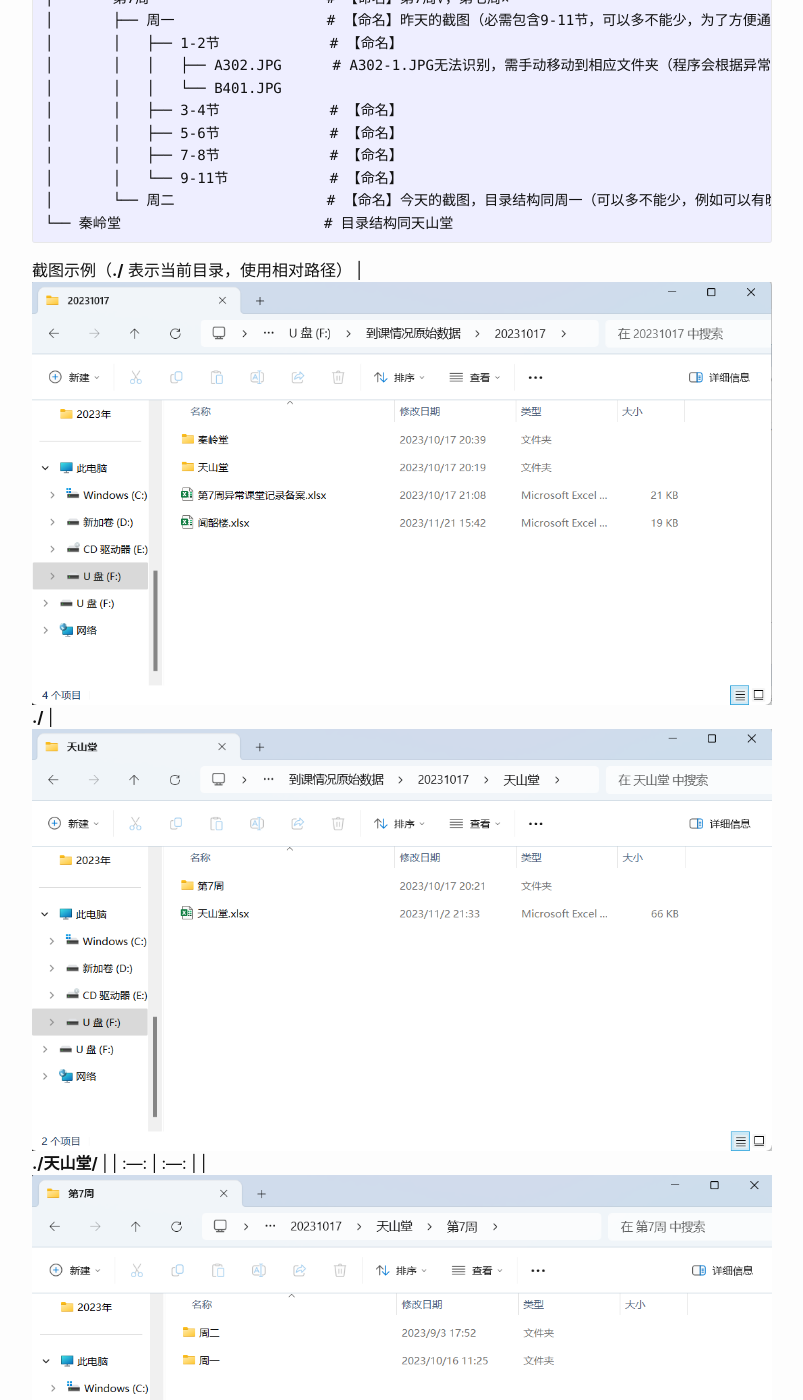
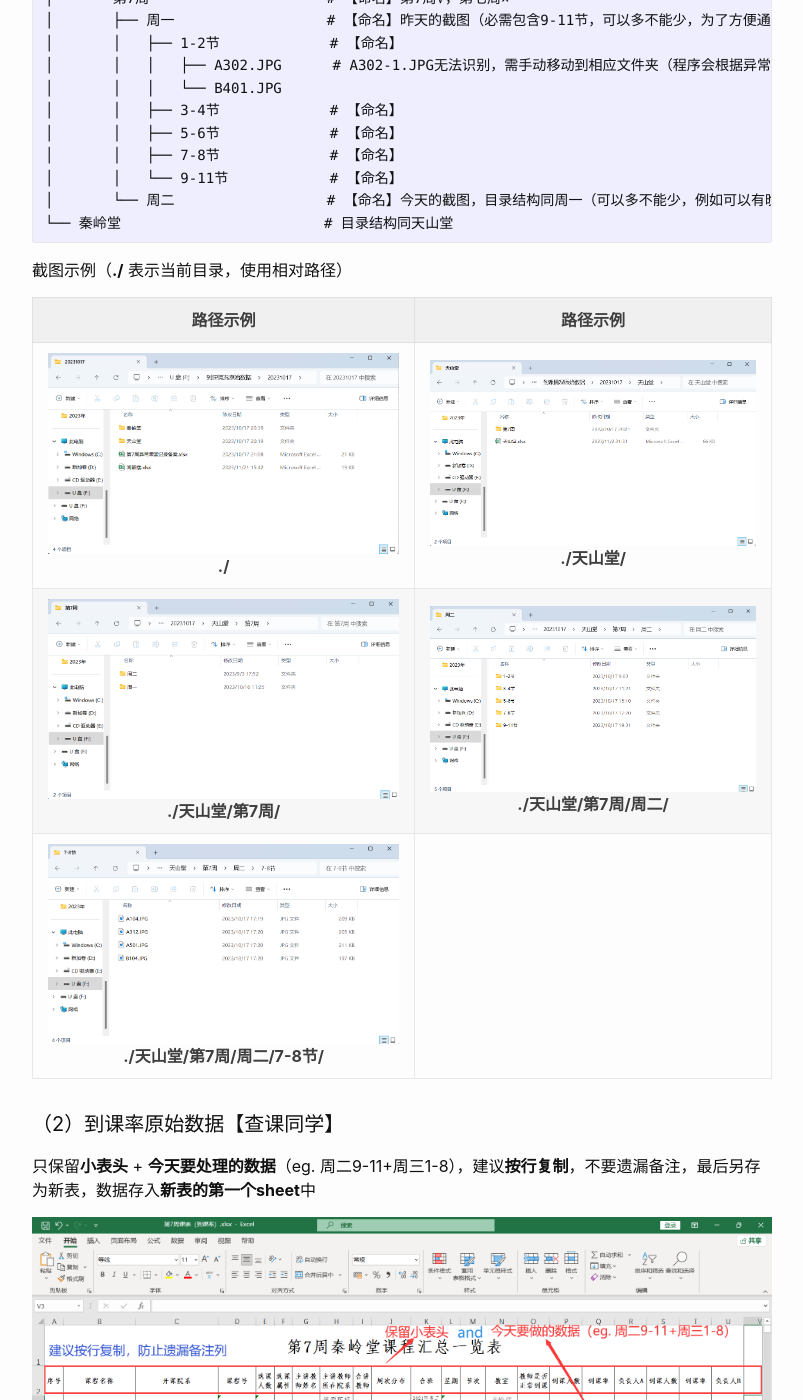
Before and after one commit to wuhulamb/old-blog-site, a Jekyll site: the page built from _posts/2023-11-02-Data-Process-by-Python.md, in a window 1280 px wide and 1400 px high, scrolled down 1049 px. Shown: the whole window, without its empty margins (238-1041 px from the left). Built offline with Jekyll 4.4.1, drawn with Linux system fonts in a browser that asks for light colours.

Commit message:
modify table in Data-Process-by-Python.md

```diff
--- a/_posts/2023-11-02-Data-Process-by-Python.md
+++ b/_posts/2023-11-02-Data-Process-by-Python.md
@@ -46,8 +46,10 @@
     └── 秦岭堂                        # 目录结构同天山堂
 
 截图示例（**./** 表示当前目录，使用相对路径）
+
+| 路径示例 | 路径示例 |
+| :---: | :---: |
 | ![data-env1.png](/media/image/2023/11/data-env1.png "environment") **./** | ![data-env2.png](/media/image/2023/11/data-env2.png "environment") **./天山堂/** |
-| :---: | :---: |
 | ![data-env3.png](/media/image/2023/11/data-env3.png "environment") **./天山堂/第7周/** | ![data-env4.png](/media/image/2023/11/data-env4.png "environment") **./天山堂/第7周/周二/** |
 | ![data-env5.png](/media/image/2023/11/data-env5.png "environment") **./天山堂/第7周/周二/7-8节/** |
 
@@ -109,8 +111,10 @@
         ├── 20231017天山堂截图2.JPG
         └── 20231017天山堂截图3.JPG
 
+
+| 路径示例 | 表格内容 |
+| :---: | :---: |
 | ![result1.png](/media/image/2023/11/result1.png "result") **生成总文件夹** | ![result3.png](/media/image/2023/11/result3.png "result") **每日到课率表** |
-| :---: | :---: |
 | ![result2.png](/media/image/2023/11/result2.png "result") **到课率表 + 截图文件夹** | ![result5.png](/media/image/2023/11/result5.png "result") **异常情况表** |
 | ![result4.png](/media/image/2023/11/result4.png "result") **异常情况表 + 截图** | |
 
```
